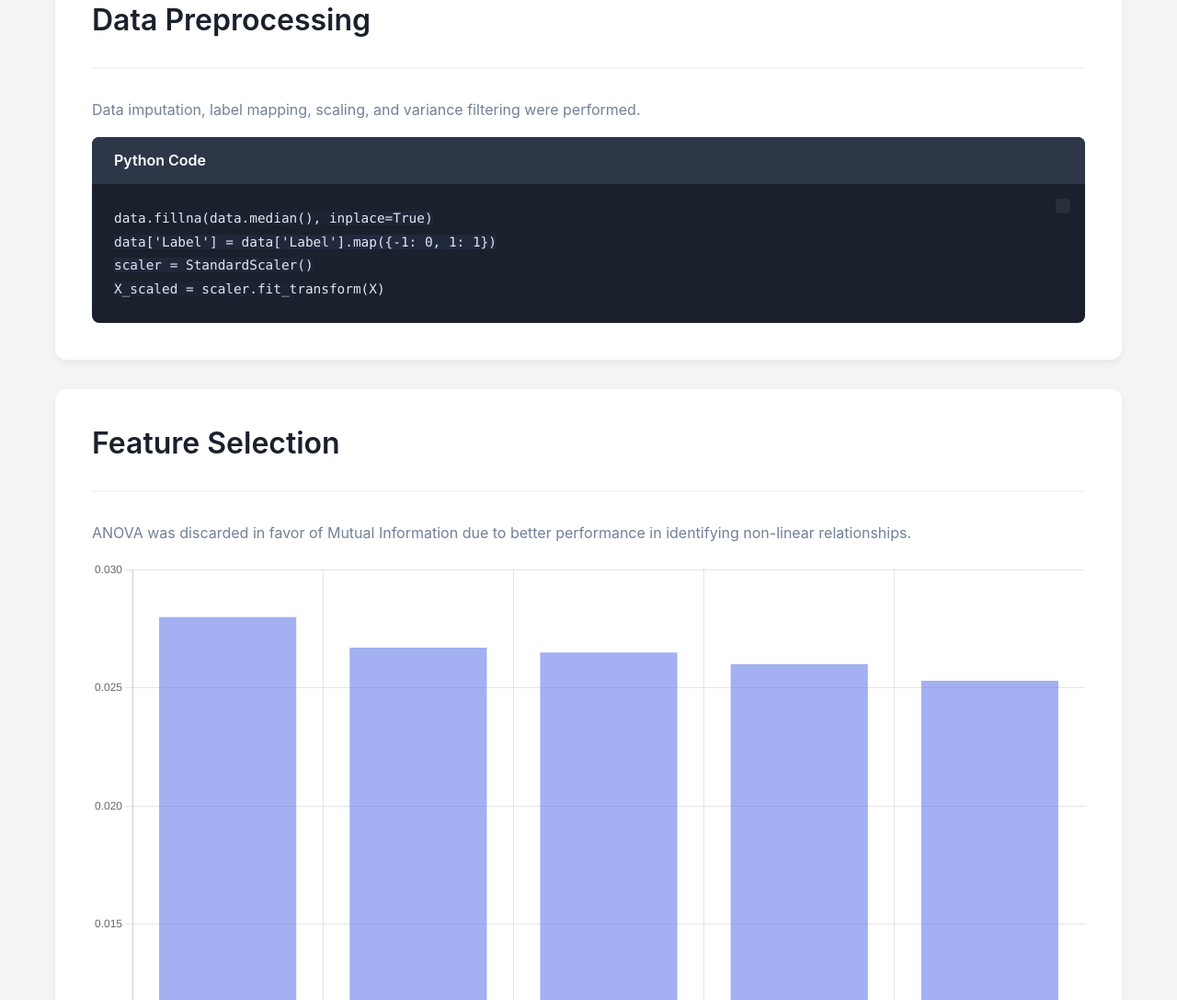
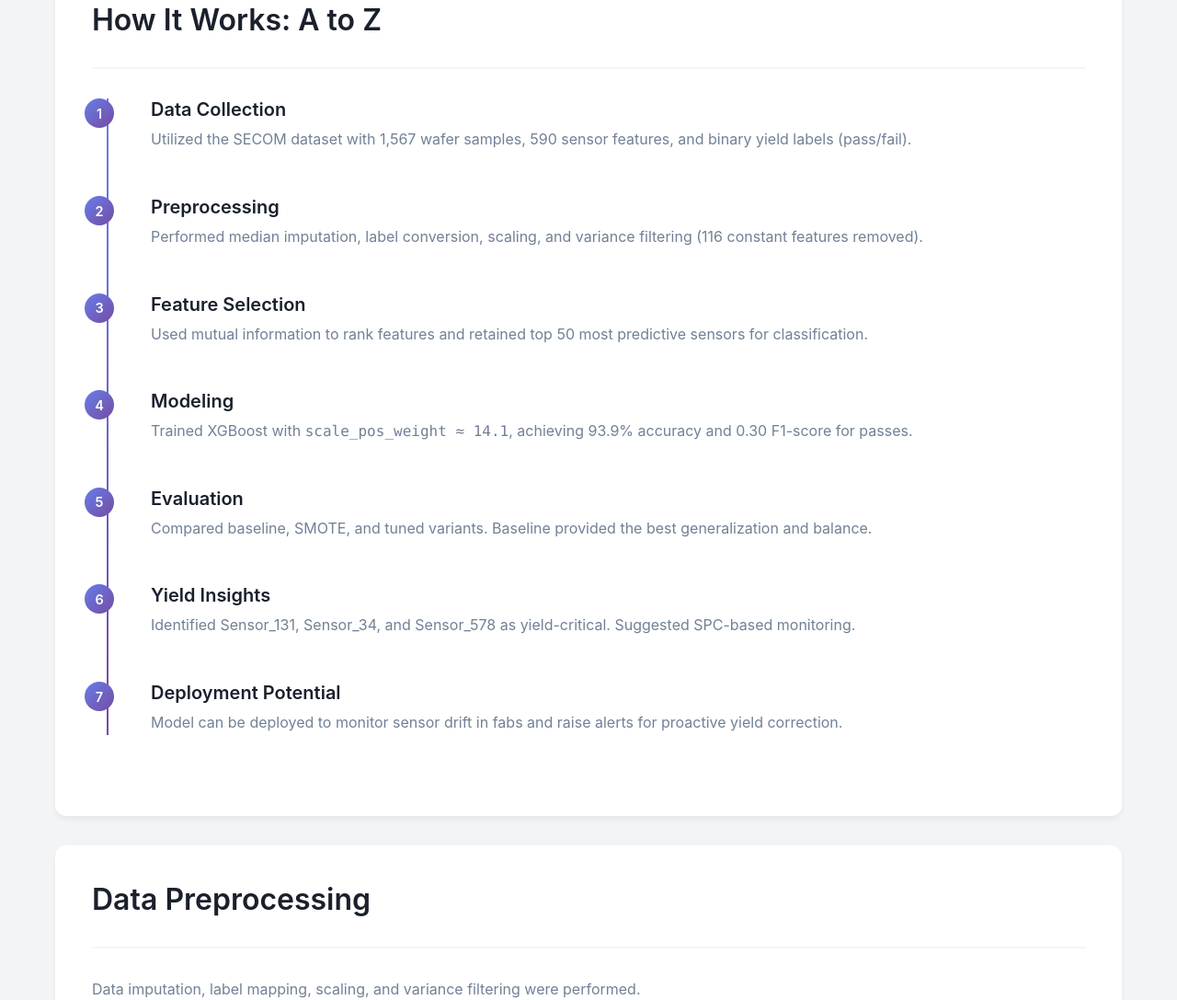
Before and after one commit to nethbalachandar/portfolio, a plain HTML site: page yield-optimization.html in a window 1280 px wide. Shown: the part 732-1819 px from the top of the page at 92% size. Drawn offline with nearby package versions, Linux system fonts and the light colour scheme.

Commit message:
Update yield-optimization.html

```diff
--- a/yield-optimization.html
+++ b/yield-optimization.html
@@ -33,6 +33,63 @@
                 <div class="overview-item">
                     <h4>Imputation & Scaling</h4>
                     <p>Median imputation and StandardScaler were used for robust preprocessing.</p>
+                </div>
+            </div>
+        </section>
+
+        <section class="content-section" id="how-it-works">
+            <div class="section-header">
+                <h2>How It Works: A to Z</h2>
+            </div>
+            <div class="approach-timeline">
+                <div class="timeline-item">
+                    <div class="timeline-marker">1</div>
+                    <div class="timeline-content">
+                        <h4>Data Collection</h4>
+                        <p>Utilized the SECOM dataset with 1,567 wafer samples, 590 sensor features, and binary yield labels (pass/fail).</p>
+                    </div>
+                </div>
+                <div class="timeline-item">
+                    <div class="timeline-marker">2</div>
+                    <div class="timeline-content">
+                        <h4>Preprocessing</h4>
+                        <p>Performed median imputation, label conversion, scaling, and variance filtering (116 constant features removed).</p>
+                    </div>
+                </div>
+                <div class="timeline-item">
+                    <div class="timeline-marker">3</div>
+                    <div class="timeline-content">
+                        <h4>Feature Selection</h4>
+                        <p>Used mutual information to rank features and retained top 50 most predictive sensors for classification.</p>
+                    </div>
+                </div>
+                <div class="timeline-item">
+                    <div class="timeline-marker">4</div>
+                    <div class="timeline-content">
+                        <h4>Modeling</h4>
+                        <p>Trained XGBoost with <code>scale_pos_weight ≈ 14.1</code>, achieving 93.9% accuracy and 0.30 F1-score for passes.</p>
+                    </div>
+                </div>
+                <div class="timeline-item">
+                    <div class="timeline-marker">5</div>
+                    <div class="timeline-content">
+                        <h4>Evaluation</h4>
+                        <p>Compared baseline, SMOTE, and tuned variants. Baseline provided the best generalization and balance.</p>
+                    </div>
+                </div>
+                <div class="timeline-item">
+                    <div class="timeline-marker">6</div>
+                    <div class="timeline-content">
+                        <h4>Yield Insights</h4>
+                        <p>Identified Sensor_131, Sensor_34, and Sensor_578 as yield-critical. Suggested SPC-based monitoring.</p>
+                    </div>
+                </div>
+                <div class="timeline-item">
+                    <div class="timeline-marker">7</div>
+                    <div class="timeline-content">
+                        <h4>Deployment Potential</h4>
+                        <p>Model can be deployed to monitor sensor drift in fabs and raise alerts for proactive yield correction.</p>
+                    </div>
                 </div>
             </div>
         </section>
```
